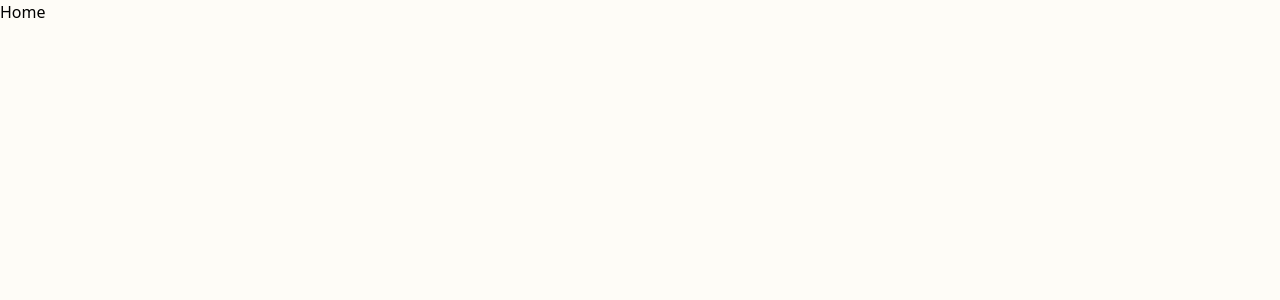
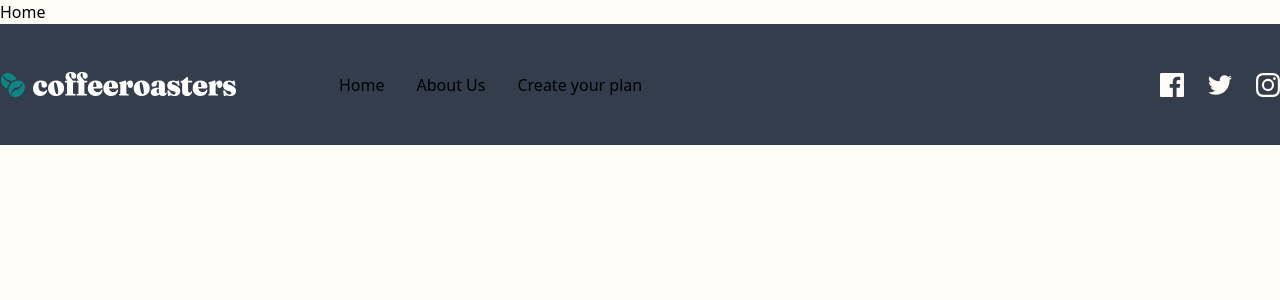
Before and after one commit to LamineGitHub/coffeeroasters, a React (Vite) app: page / in a window 1280 px wide. Shown: the top 300 px of the page. Built offline with nearby package versions, Linux system fonts and the light colour scheme.

Commit message:
feat: Add "footer" component

```diff
--- /dev/null
+++ b/src/components/Footer.tsx
@@ -0,0 +1,26 @@
+import { Link, NavLink } from "react-router-dom";
+import { SocialMediaLink } from "./SocialMediaLink.tsx";
+
+export function Footer() {
+  return (
+    <footer
+      className="mx-6 mb-[72px] flex flex-col items-center justify-center gap-12 bg-secondary
+      py-[54px] md:mx-auto md:flex-row md:px-22 md:py-[47px] lg:mb-[88px]">
+      <div className="flex flex-col items-center gap-12 md:flex-row md:gap-8 lg:gap-[102px]">
+        <Link to="/">
+          <img src="/assets/shared/desktop/logo-footer.svg" width={237} height={27} alt="coffee roasters logo" />
+        </Link>
+        <nav>
+          <ul className="flex flex-col items-center justify-center gap-5 md:flex-row md:gap-8">
+            <li><NavLink to='/'>Home</NavLink></li>
+            <li><NavLink to='/about'>About Us</NavLink></li>
+            <li><NavLink to="/subscribe">Create your plan</NavLink></li>
+          </ul>
+        </nav>
+      </div>
+      <div className="flex items-center justify-center gap-6 md:ml-auto">
+        <SocialMediaLink />
+      </div>
+    </footer>
+  )
+}
--- /dev/null
+++ b/src/components/SocialMediaLink.tsx
@@ -0,0 +1,27 @@
+export function SocialMediaLink() {
+  return (
+    <>
+      <a href="#" className="group">
+        <span className="sr-only">Facebook</span>
+        <svg xmlns="http://www.w3.org/2000/svg" width="24" height="24">
+          <path fill="#FEFCF7" className="transition-colors group-hover:fill-[#FDD6BA]"
+                d="M22.675 0H1.325C.593 0 0 .593 0 1.325v21.351C0 23.407.593 24 1.325 24H12.82v-9.294H9.692v-3.622h3.128V8.413c0-3.1 1.893-4.788 4.659-4.788 1.325 0 2.463.099 2.795.143v3.24l-1.918.001c-1.504 0-1.795.715-1.795 1.763v2.313h3.587l-.467 3.622h-3.12V24h6.116c.73 0 1.323-.593 1.323-1.325V1.325C24 .593 23.407 0 22.675 0z" />
+        </svg>
+      </a>
+      <a href="#" className="group">
+        <span className="sr-only">Twitter</span>
+        <svg xmlns="http://www.w3.org/2000/svg" width="24" height="20">
+          <path fill="#FEFCF7" className="transition-colors group-hover:fill-[#FDD6BA]"
+                d="M24 2.557a9.83 9.83 0 01-2.828.775A4.932 4.932 0 0023.337.608a9.864 9.864 0 01-3.127 1.195A4.916 4.916 0 0016.616.248c-3.179 0-5.515 2.966-4.797 6.045A13.978 13.978 0 011.671 1.149a4.93 4.93 0 001.523 6.574 4.903 4.903 0 01-2.229-.616c-.054 2.281 1.581 4.415 3.949 4.89a4.935 4.935 0 01-2.224.084 4.928 4.928 0 004.6 3.419A9.9 9.9 0 010 17.54a13.94 13.94 0 007.548 2.212c9.142 0 14.307-7.721 13.995-14.646A10.025 10.025 0 0024 2.557z" />
+        </svg>
+      </a>
+      <a href="#" className="group">
+        <span className="sr-only">Instagram</span>
+        <svg xmlns="http://www.w3.org/2000/svg" width="24" height="24">
+          <path fill="#FEFCF7" className="transition-colors group-hover:fill-[#FDD6BA]"
+                d="M12 2.163c3.204 0 3.584.012 4.85.07 3.252.148 4.771 1.691 4.919 4.919.058 1.265.069 1.645.069 4.849 0 3.205-.012 3.584-.069 4.849-.149 3.225-1.664 4.771-4.919 4.919-1.266.058-1.644.07-4.85.07-3.204 0-3.584-.012-4.849-.07-3.26-.149-4.771-1.699-4.919-4.92-.058-1.265-.07-1.644-.07-4.849 0-3.204.013-3.583.07-4.849.149-3.227 1.664-4.771 4.919-4.919 1.266-.057 1.645-.069 4.849-.069zM12 0C8.741 0 8.333.014 7.053.072 2.695.272.273 2.69.073 7.052.014 8.333 0 8.741 0 12c0 3.259.014 3.668.072 4.948.2 4.358 2.618 6.78 6.98 6.98C8.333 23.986 8.741 24 12 24c3.259 0 3.668-.014 4.948-.072 4.354-.2 6.782-2.618 6.979-6.98.059-1.28.073-1.689.073-4.948 0-3.259-.014-3.667-.072-4.947-.196-4.354-2.617-6.78-6.979-6.98C15.668.014 15.259 0 12 0zm0 5.838a6.162 6.162 0 100 12.324 6.162 6.162 0 000-12.324zM12 16a4 4 0 110-8 4 4 0 010 8zm6.406-11.845a1.44 1.44 0 100 2.881 1.44 1.44 0 000-2.881z" />
+        </svg>
+      </a>
+    </>
+  )
+}
--- a/src/layouts/index.tsx
+++ b/src/layouts/index.tsx
@@ -1,4 +1,5 @@
 import { Outlet } from "react-router-dom";
+import { Footer } from "../components/Footer.tsx";
 
 export function Layouts() {
   return (
@@ -7,7 +8,7 @@
       <main>
         <Outlet />
       </main>
-      {/*<Footer />*/}
+      <Footer />
     </>
   )
 }
```
Also changed, not shown: public/assets/shared/desktop/logo-footer.svg.
